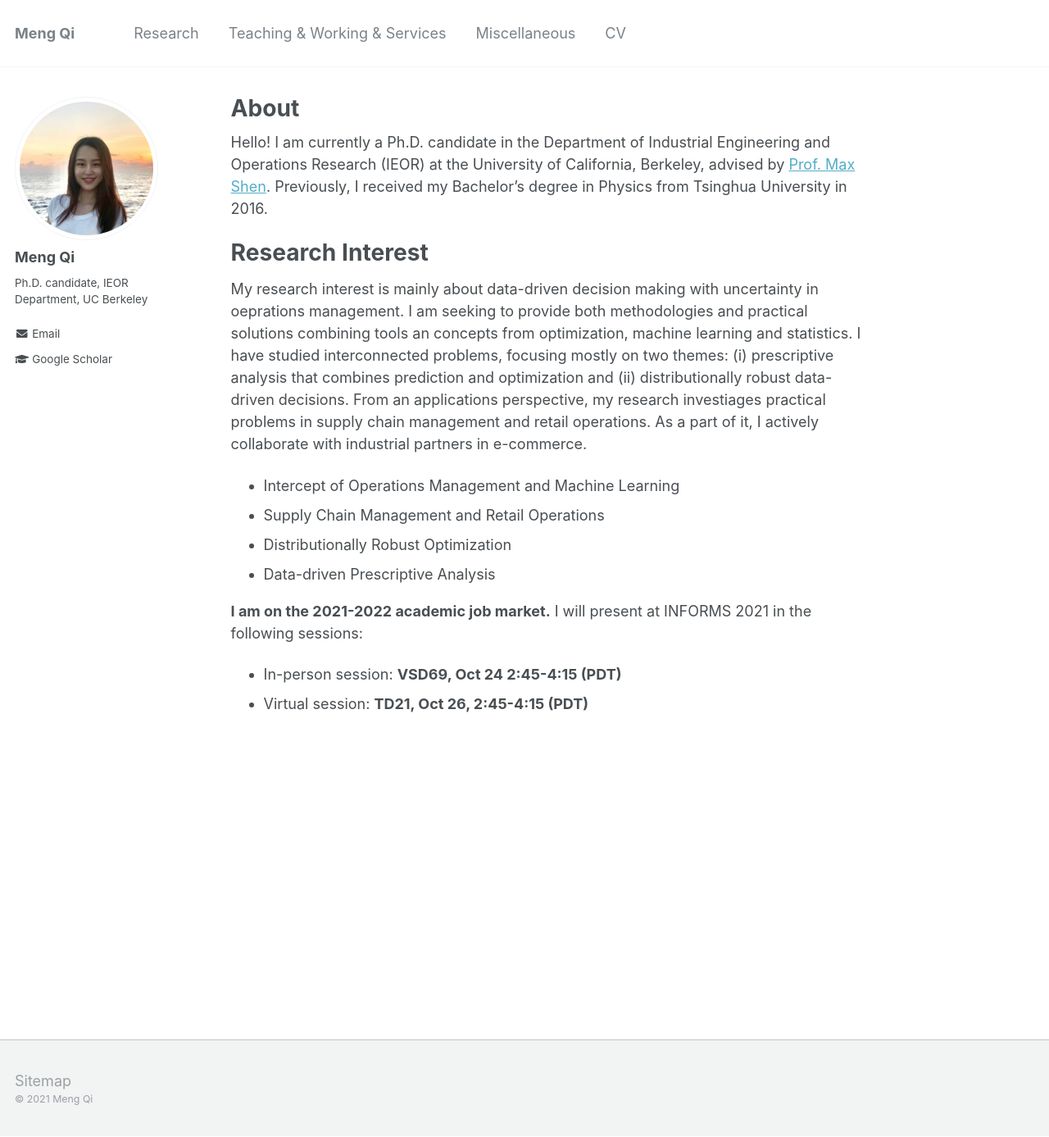
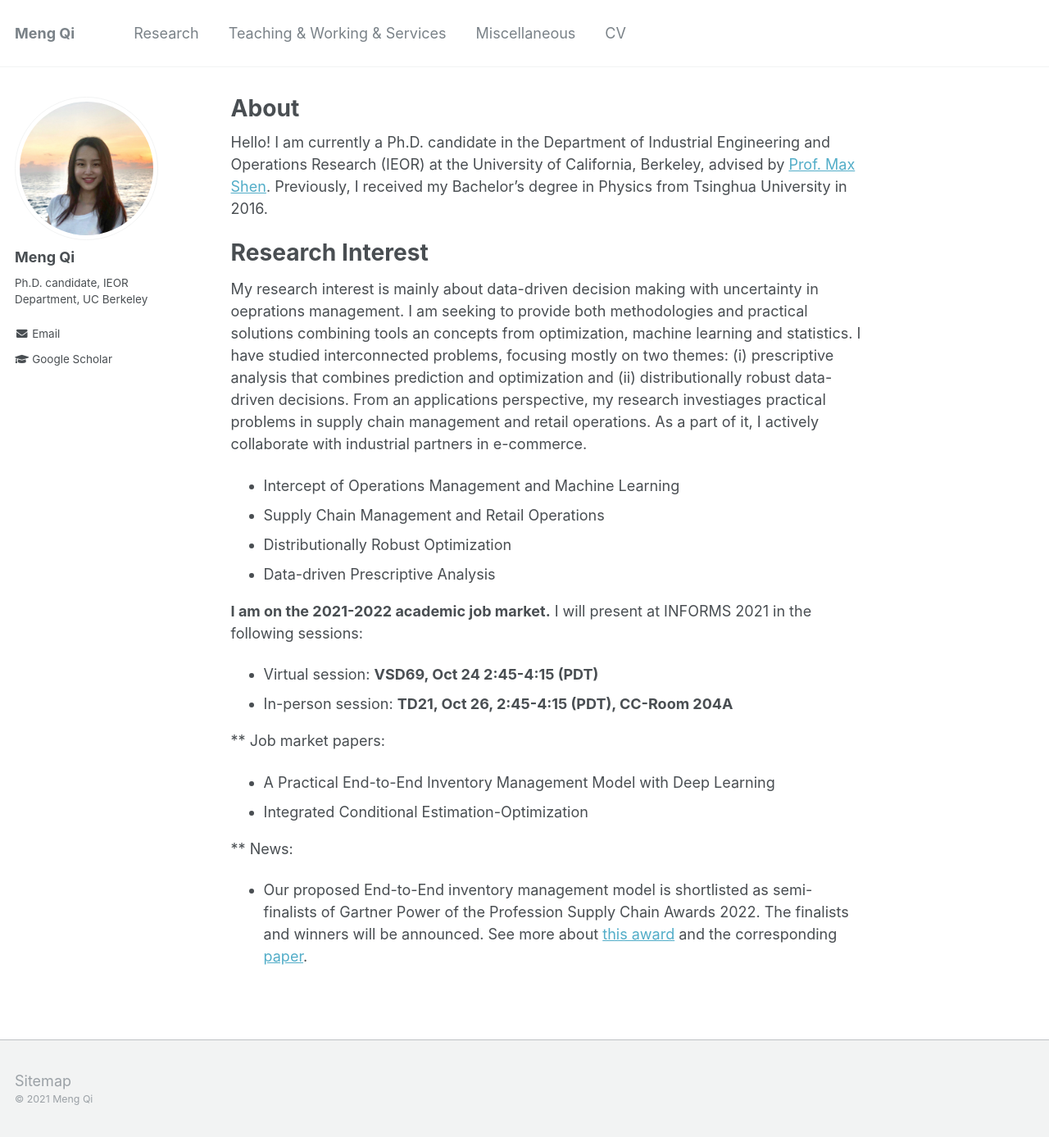
Before and after one commit to alicemengqi/site, a Jekyll site: the page built from _pages/about.md, in a window 1280 px wide and 1387 px high. Shown: the whole window at 82% size. Built offline with Jekyll 4.4.1, drawn with Linux system fonts in a browser that asks for light colours.

Commit message:
Update about.md

```diff
--- a/_pages/about.md
+++ b/_pages/about.md
@@ -21,5 +21,12 @@ My research interest is mainly about data-driven decision making with uncertaint
 
 **I am on the 2021-2022 academic job market.** I will present at INFORMS 2021 in the following sessions:
 
-* In-person session: **VSD69, Oct 24 2:45-4:15 (PDT)**
-* Virtual session: **TD21, Oct 26, 2:45-4:15 (PDT)**
+* Virtual session: **VSD69, Oct 24 2:45-4:15 (PDT)**
+* In-person session: **TD21, Oct 26, 2:45-4:15 (PDT), CC-Room 204A**
+
+** Job market papers:
+* A Practical End-to-End Inventory Management Model with Deep Learning
+* Integrated Conditional Estimation-Optimization
+
+** News:
+* Our proposed End-to-End inventory management model is shortlisted as semi-finalists of Gartner Power of the Profession Supply Chain Awards 2022. The finalists and winners will be announced. See more about [this award](https://www.gartner.com/en/supply-chain/research/power-of-the-profession-supply-chain-awards-2022) and the corresponding [paper](https://papers.ssrn.com/sol3/papers.cfm?abstract_id=3737780).
```
